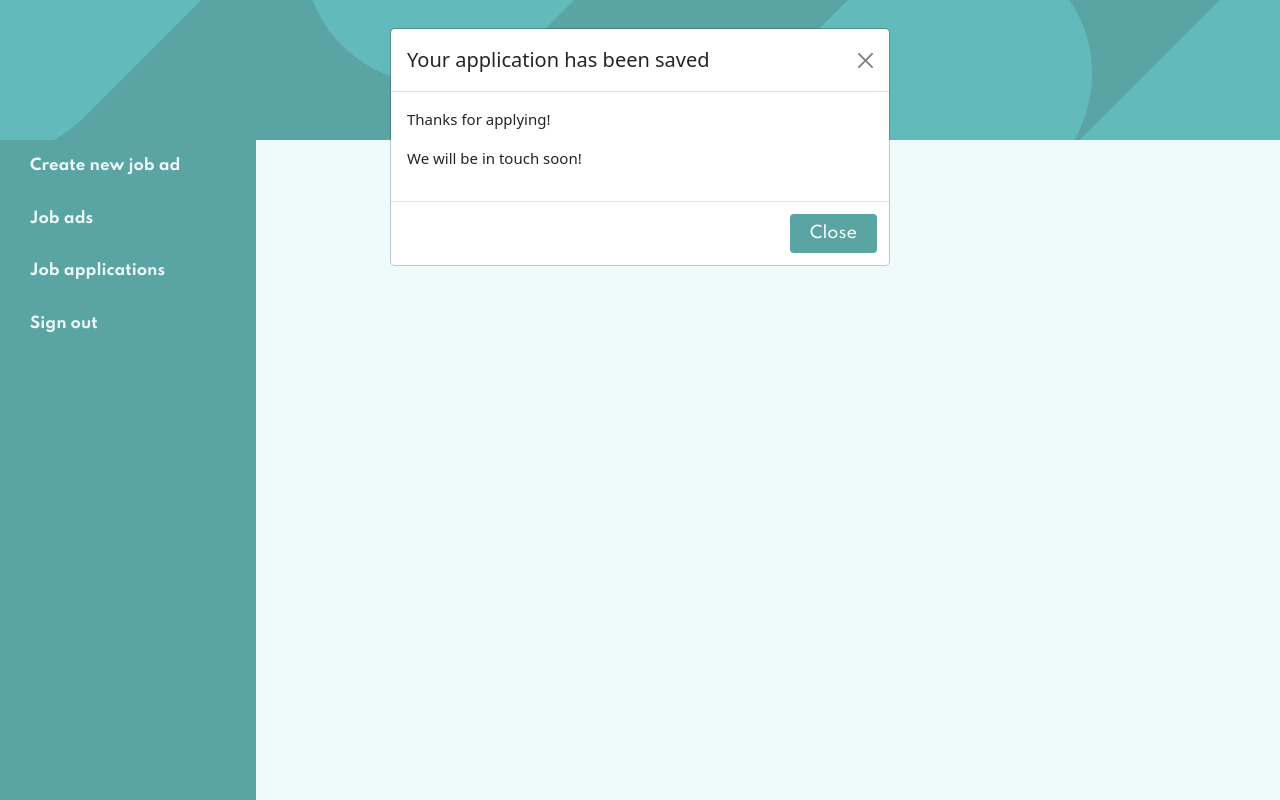
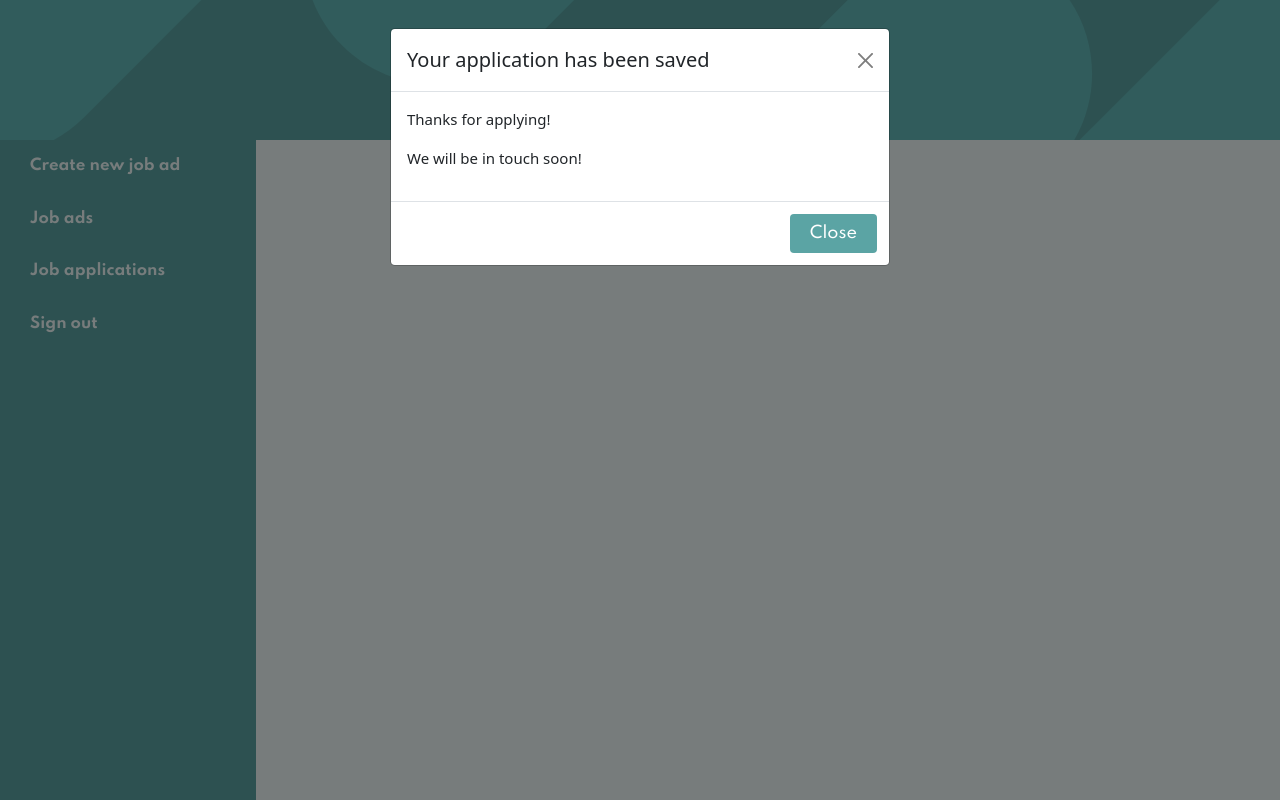
Before and after one commit to tajanacolic/job_ads, a PHP site: page / in a window 1280 px wide. Run offline with PHP 8.4, Linux system fonts and the light colour scheme; the visitor is signed in with stand-in values (Sample User, id 1); data that the repository does not hold is empty; some libraries are stand-ins or nearby versions.

Commit message:
najnovije

```diff
--- a/controllers/AppController.php
+++ b/controllers/AppController.php
@@ -36,7 +36,7 @@ class AppController
         $appData = [
 
             'job_name' => '',
-             'job_surname' => '',
+            'job_surname' => '',
             'job_email' => '',
             'job_tel' => '',
             'job_id' => '',
--- a/controllers/JobController.php
+++ b/controllers/JobController.php
@@ -142,11 +142,19 @@ class JobController
         }
 
         $errors = [];
-
+        $appData = [
+            'job_name' => '',
+            'job_surname' => '',
+            'job_email' => '',
+            'job_tel' => '',
+            'job_id' => '',
+            'job_cvFile' => '',
+            'job_cv' => ''
+        ];
         $adData = $router->db->getAdById($id);
 
         $router->renderView('jobs/view',
-            ['job' => $adData, 'errors' => $errors]);
+            ['job' => $adData, 'errors' => $errors, 'application' =>$appData]);
 
     }
 }
--- a/public/app.css
+++ b/public/app.css
@@ -343,5 +343,17 @@ body {
 }
 
 html {
-    height: 100%;
+    height: 100vh;
 }
+
+
+
+.backdrop {
+    position: fixed;
+    z-index: 100;
+    left: 0;
+    top: 0;
+    background: rgba(0, 0, 0, 0.5);
+    width: 100vw;
+    height: 100vh;
+}
--- a/views/jobs/modal.php
+++ b/views/jobs/modal.php
@@ -1,3 +1,4 @@
+<div class="backdrop"></div>
 <div class="modal" tabindex="-1">
   <div class="modal-dialog">
     <div class="modal-content">
```
Also changed, not shown: views/jobs/_form2.php (+6 -6 lines).
